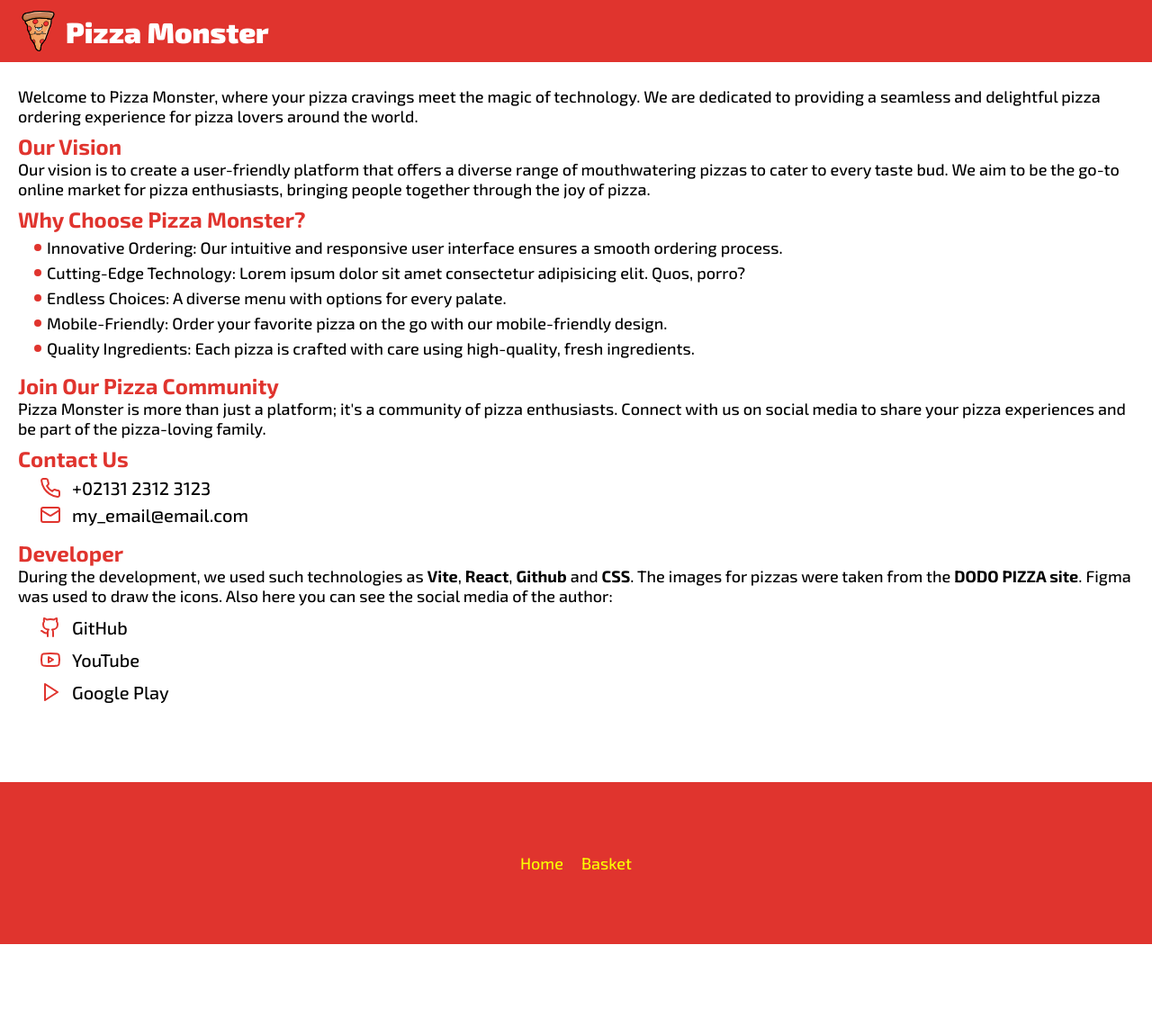
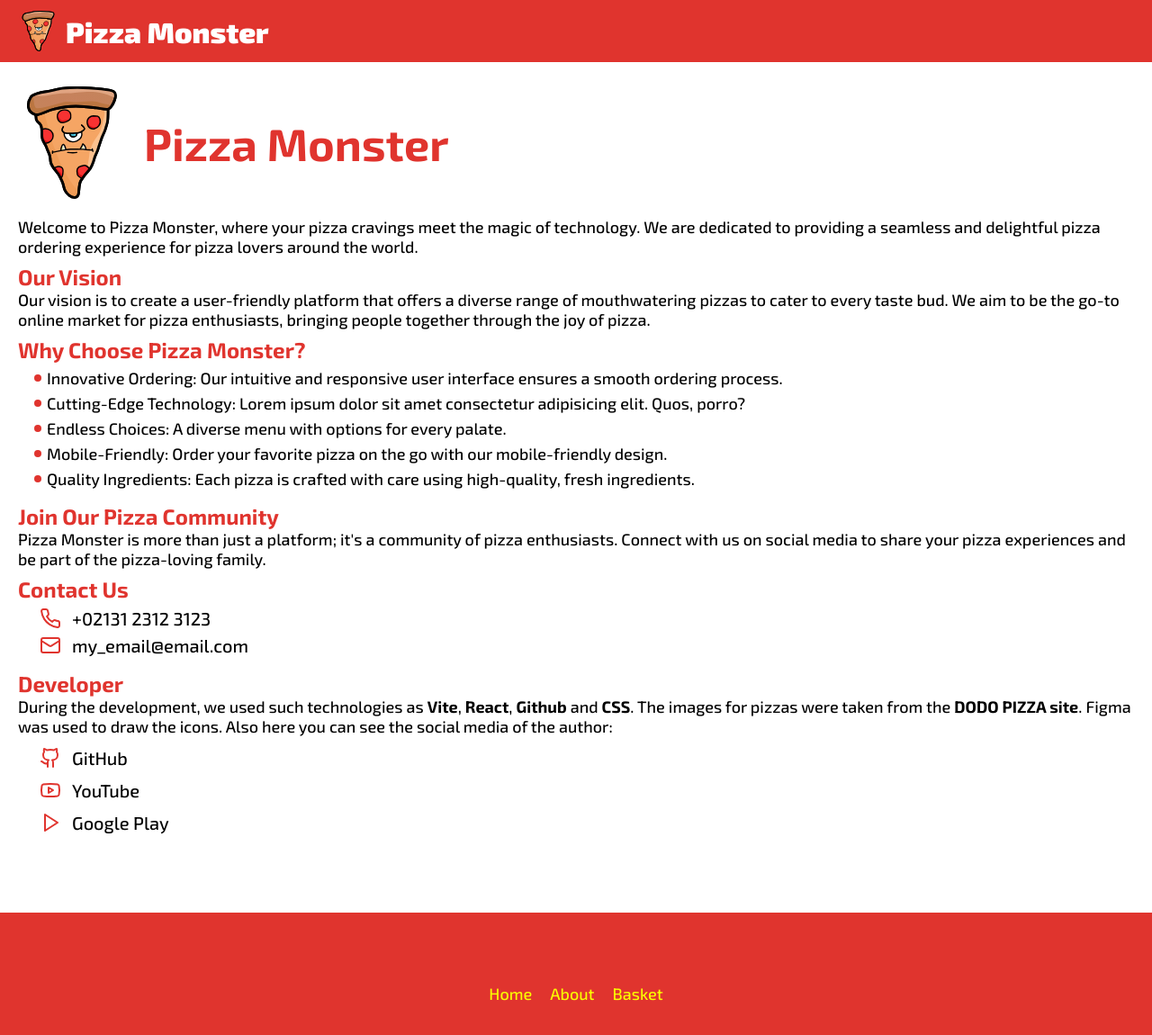
Before and after one commit to Gafum/pizza-monster, a React (Vite) app: page /about in a window 1280 px wide. Shown: the top 1150 px of the page at 90% size. Before the commit the page ends 1049 px from the top, so only its background shows below. Built offline with nearby package versions, Linux system fonts and the light colour scheme.

Commit message:
fixed footer, and added img in about page

```diff
--- a/src/components/Footer/Footer.tsx
+++ b/src/components/Footer/Footer.tsx
@@ -4,34 +4,22 @@ import styles from "./Footer.module.css";
 function Footer({ isBasket = false }: { isBasket?: boolean }): JSX.Element {
    const { pathname } = useLocation();
 
-   /* Create right text */
-   const data: { about: string; basket: string } = {
-      about: "About",
-      basket: "Basket",
-   };
-
-   if (pathname == "/about") {
-      data.about = "Home";
-   } else {
-      if (pathname == "/basket") {
-         // It will appear in the end of the page. But we don't need it in the basket page
-         if (!isBasket) return <></>;
-         // It will appear in special component in the basket page
-         data.basket = "Home";
-      }
-   }
-
-   function createLink(params: string): string {
-      return "/" + (params == "Home" ? "" : params.toLowerCase());
+   if (pathname == "/basket") {
+      // It will appear in the end of the page. But we don't need it in the basket page
+      if (!isBasket) return <></>;
+      // It will appear in special component in the basket page ===>
    }
 
    return (
       <footer className={styles.footer}>
-         <Link to={createLink(data.about)} className={styles.footer__links}>
-            {data.about}
+         <Link to={"/"} className={styles.footer__links}>
+            Home
          </Link>
-         <Link to={createLink(data.basket)} className={styles.footer__links}>
-            {data.basket}
+         <Link to={"/about"} className={styles.footer__links}>
+            About
+         </Link>
+         <Link to={"/basket"} className={styles.footer__links}>
+            Basket
          </Link>
       </footer>
    );
--- a/src/components/Header/Header.module.css
+++ b/src/components/Header/Header.module.css
@@ -18,7 +18,8 @@
    align-content: center;
 }
 
-.header__text {
+.header__text,
+.header__text_short {
    color: white;
    font-weight: 900;
    font-size: 32px;
@@ -29,6 +30,10 @@
    word-break: break-word;
    text-wrap: nowrap;
    white-space: nowrap;
+}
+
+.header__text_short {
+   display: none;
 }
 
 .mainIcon {
@@ -63,7 +68,8 @@
       filter: drop-shadow(0px 6px 8px #f4a767);
    }
 
-   .header__text:hover {
+   .header__text:hover,
+   .header__text_short :hover {
       text-shadow: 0px 4px 16px rgb(161, 161, 161);
    }
 
@@ -90,7 +96,8 @@
    .header {
       padding: 10px 14px;
    }
-   .header__text {
+   .header__text,
+   .header__text_short {
       font-size: 18px;
       padding-left: 4px;
    }
@@ -106,3 +113,12 @@
       width: 14px;
    }
 }
+
+@media (max-width: 300px) {
+   .header__text {
+      display: none;
+   }
+   .header__text_short {
+      display: inline-block;
+   }
+}
--- a/src/components/Header/Header.tsx
+++ b/src/components/Header/Header.tsx
@@ -1,7 +1,7 @@
 import MainIcon from "/main-icon.svg";
 import styles from "./Header.module.css";
 import { Link } from "react-router-dom";
-import { ReactElement, useEffect, useMemo, useState } from "react";
+import { ReactElement, useMemo } from "react";
 import { useSelector } from "react-redux";
 import { pizzasSelector } from "../../features/BasketSlice";
 import { findLenthOfBasketList } from "../../functions/findLenthOfBasketList";
@@ -34,28 +34,13 @@ function BusketBtn(): JSX.Element {
 }
 
 function Header(): ReactElement {
-   const [titleText, setTitleText] = useState<string>("Pizza Monster");
-
-   useEffect(() => {
-      function setTitle() {
-         if (window.innerWidth <= 250) {
-            setTitleText("PM");
-         } else {
-            setTitleText("Pizza Monster");
-         }
-      }
-
-      setTitle();
-
-      window.onresize = setTitle;
-   });
-
    return (
       <header className={styles.header}>
          <Link to="/">
             <span className={styles.header__title}>
                <img src={MainIcon} alt="icon" className={styles.mainIcon} />
-               <span className={styles.header__text}>{titleText}</span>
+               <span className={styles.header__text}>Pizza Monster</span>
+               <span className={styles.header__text_short}>PM</span>
             </span>
          </Link>
          <nav>
--- a/src/screens/About/About.module.css
+++ b/src/screens/About/About.module.css
@@ -5,6 +5,25 @@
 .aboutPage p strong,
 .aboutPage p a {
    font-weight: bold;
+}
+
+.firstBlock {
+   display: flex;
+   align-items: center;
+   justify-content: flex-start;
+   gap: 30px;
+   margin-bottom: 20px;
+}
+
+.firstBlock .mainImg {
+   width: 100px;
+   margin-left: 10px;
+}
+
+.firstBlock h2 {
+   font-size: 50px;
+   font-weight: bold;
+   color: #e0342e;
 }
 
 .smallTitle {
@@ -51,6 +70,14 @@
 }
 
 @media (max-width: 600px) {
+   .firstBlock h2 {
+      font-size: 30px;
+      width: 100%;
+      text-align: left;
+   }
+   .firstBlock .mainImg {
+      display: none;
+   }
    .listConteiner {
       padding: 8px;
    }
--- a/src/screens/About/About.tsx
+++ b/src/screens/About/About.tsx
@@ -12,6 +12,14 @@ function About(): JSX.Element {
             exit={{ opacity: 0 }}
             transition={{ duration: 0.2 }}
          >
+            <div className={styles.firstBlock}>
+               <img
+                  src="/pizza-monster/main-icon.svg"
+                  alt="pizza"
+                  className={styles.mainImg}
+               />
+               <h2>Pizza Monster</h2>
+            </div>
             <p>
                Welcome to Pizza Monster, where your pizza cravings meet the
                magic of technology. We are dedicated to providing a seamless and
```
